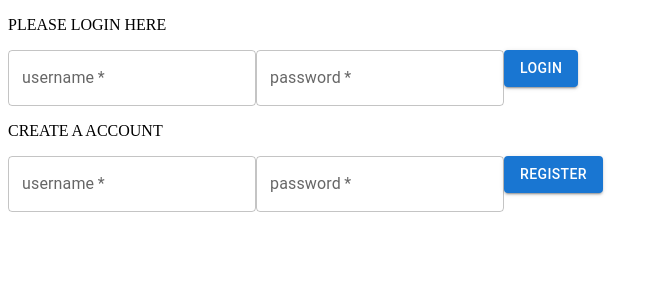
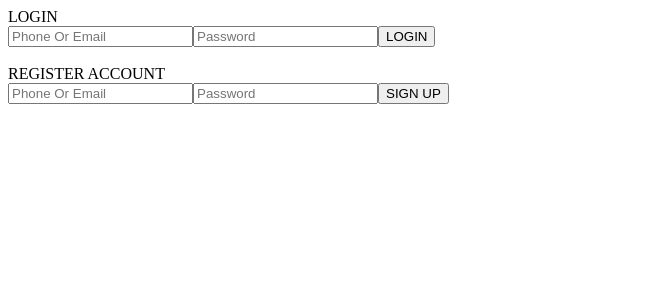
Before and after one commit to Tonipenyallop/Drunkards, a React (Create React App) app: page / in a window 1280 px wide. Shown: the top 300 px of the page, without its empty margins (0-659 px from the left). Built offline with nearby package versions, Linux system fonts and the light colour scheme.

Commit message:
Revert "Add: modularize file"
This reverts commit 86117af106ad90aebca90b803f8d12f242984bf6.

```diff
--- a/package.json
+++ b/package.json
@@ -4,11 +4,8 @@
   "private": true,
   "proxy": "http://localhost:8080",
   "dependencies": {
-    "@emotion/react": "^11.9.3",
-    "@emotion/styled": "^11.9.3",
     "@grpc/grpc-js": "^1.6.7",
     "@grpc/proto-loader": "^0.6.12",
-    "@mui/material": "^5.8.4",
     "@testing-library/jest-dom": "^5.16.4",
     "@testing-library/react": "^13.3.0",
     "@testing-library/user-event": "^13.5.0",
--- a/src/components/SignUpLoginForm.tsx
+++ b/src/components/SignUpLoginForm.tsx
@@ -1,7 +1,7 @@
 import React, { useState, useEffect } from "react";
 import { useNavigate } from "react-router-dom";
 import axios from "axios";
-import { TextField, Button } from "@mui/material";
+
 export default function SignUpLogInForm() {
   enum RegisterResponse {
     success = "success",
@@ -19,8 +19,6 @@ export default function SignUpLogInForm() {
   );
 
   async function requestLogin() {
-    console.log(loginPhoneOrEmail);
-    console.log(loginPassword);
     const response = await axios.post("http://localhost:8080/login", {
       username: loginPhoneOrEmail,
       password: loginPassword,
@@ -51,28 +49,9 @@ export default function SignUpLogInForm() {
   return (
     <div>
       <div className="">
-        <p>PLEASE LOGIN HERE </p>
-        <TextField
-          id="filled-basic"
-          label="username"
-          variant="outlined"
-          required
-          onChange={(e) => setLoginPhoneOrEmail(e.target.value)}
-        />
-        <TextField
-          id="filled-basic"
-          label="password"
-          variant="outlined"
-          required
-          type="password"
-          onChange={(e) => setLoginPassword(e.target.value)}
-        />
-        <Button variant="contained" onClick={requestLogin}>
-          Login
-        </Button>
-        {/* LOGIN */}
+        LOGIN
         <br />
-        {/* <input
+        <input
           type="text"
           placeholder="Phone Or Email"
           onChange={(e) => setLoginPhoneOrEmail(e.target.value)}
@@ -82,32 +61,13 @@ export default function SignUpLogInForm() {
           placeholder="Password"
           onChange={(e) => setLoginPassword(e.target.value)}
         />
-        <button onClick={() => requestLogin()}>LOGIN</button> */}
-        <p>CREATE A ACCOUNT</p>
-        <TextField
-          id="filled-basic"
-          label="username"
-          variant="outlined"
-          required
-          onChange={(e) => setPhoneOrEmail(e.target.value)}
-        />
-        <TextField
-          id="filled-basic"
-          label="password"
-          variant="outlined"
-          required
-          type="password"
-          onChange={(e) => setPassword(e.target.value)}
-        />
-        <Button variant="contained" onClick={register}>
-          Register
-        </Button>
+        <button onClick={() => requestLogin()}>LOGIN</button>
       </div>
       <br />
       <div className="">
-        {/* REGISTER ACCOUNT */}
+        REGISTER ACCOUNT
         <br />
-        {/* <input
+        <input
           id="phone_email"
           type="text"
           placeholder="Phone Or Email"
@@ -119,7 +79,7 @@ export default function SignUpLogInForm() {
           placeholder="Password"
           onChange={(e) => setPassword(e.target.value)}
         />
-        <button onClick={() => register()}>SIGN UP</button> */}
+        <button onClick={() => register()}>SIGN UP</button>
         {isSuccessRegister === RegisterResponse.success ? (
           <div>Successfully Register</div>
         ) : isSuccessRegister === RegisterResponse.fail ? (
```
Also changed, not shown: src/server/grpcHelperMethods.ts (deleted, +0 -115 lines), src/server/grpcServer.ts (+11 -20 lines), 1 other file (tests, documents, lock files or other folders).
